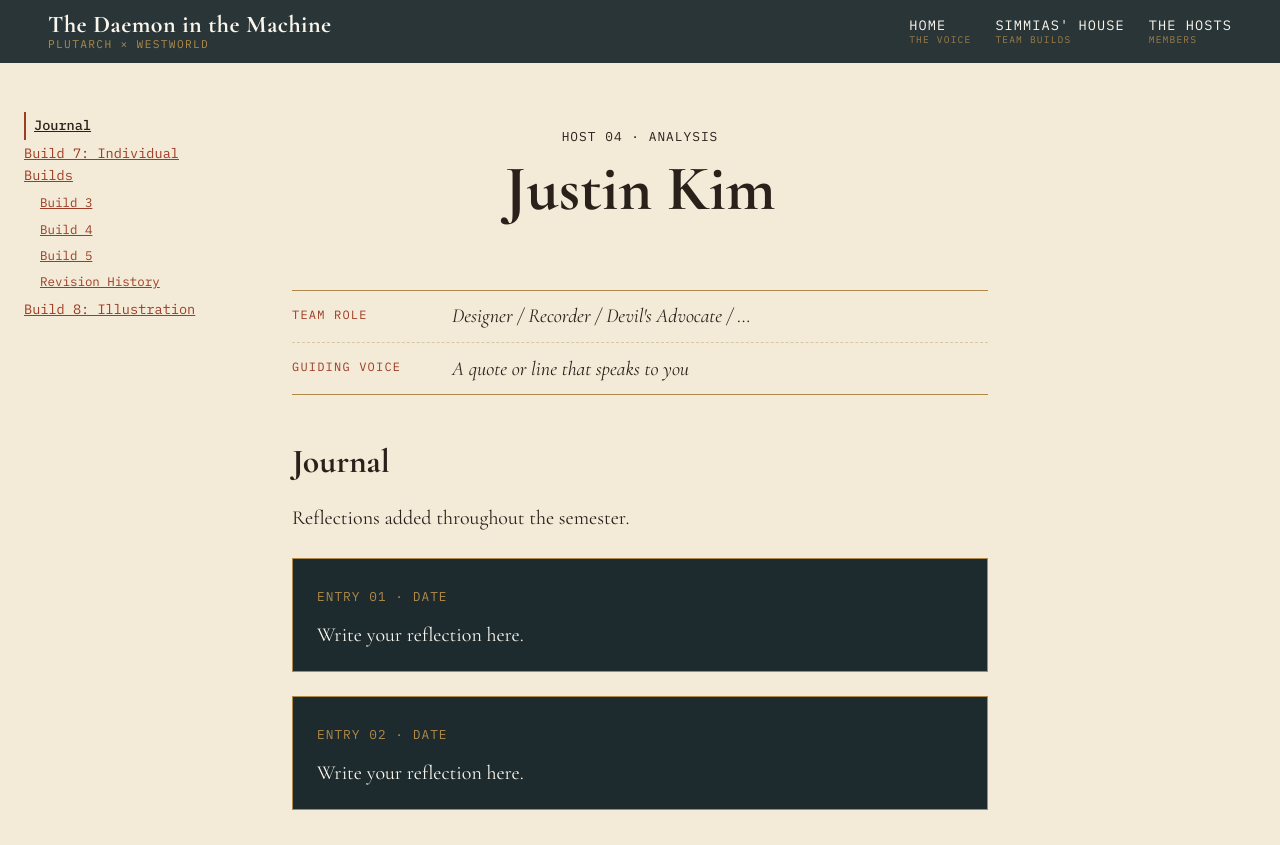
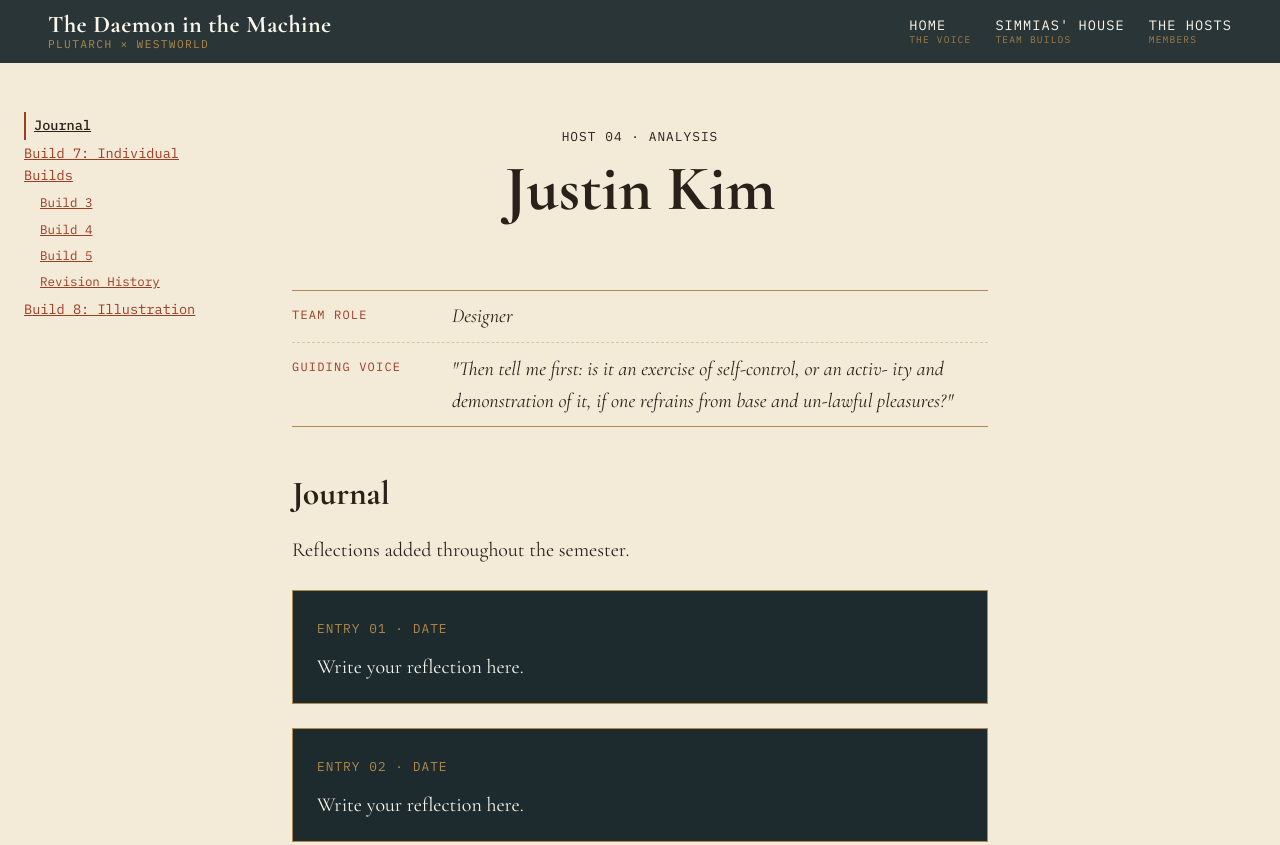
Before and after one commit to justnkim/sylvester---honors241, a plain HTML site: page members/justin.html in a window 1280 px wide. Shown: the top 845 px of the page. Drawn offline with nearby package versions, Linux system fonts and the light colour scheme.

Commit message:
Update justin.html

```diff
--- a/members/justin.html
+++ b/members/justin.html
@@ -15,8 +15,9 @@
   <main>
     <!-- EDIT: fill in the two lines below -->
     <dl class="diagnostic">
-      <div><dt>Team role</dt><dd>Designer / Recorder / Devil's Advocate / …</dd></div>
-      <div><dt>Guiding voice</dt><dd>A quote or line that speaks to you</dd></div>
+      <div><dt>Team role</dt><dd>Designer</dd></div>
+      <div><dt>Guiding voice</dt><dd>"Then tell me first: is it an exercise of self-control, or an activ-
+ity and demonstration of it, if one refrains from base and un-lawful pleasures?"</dd></div>
     </dl>
 
     <nav class="toc">
```
